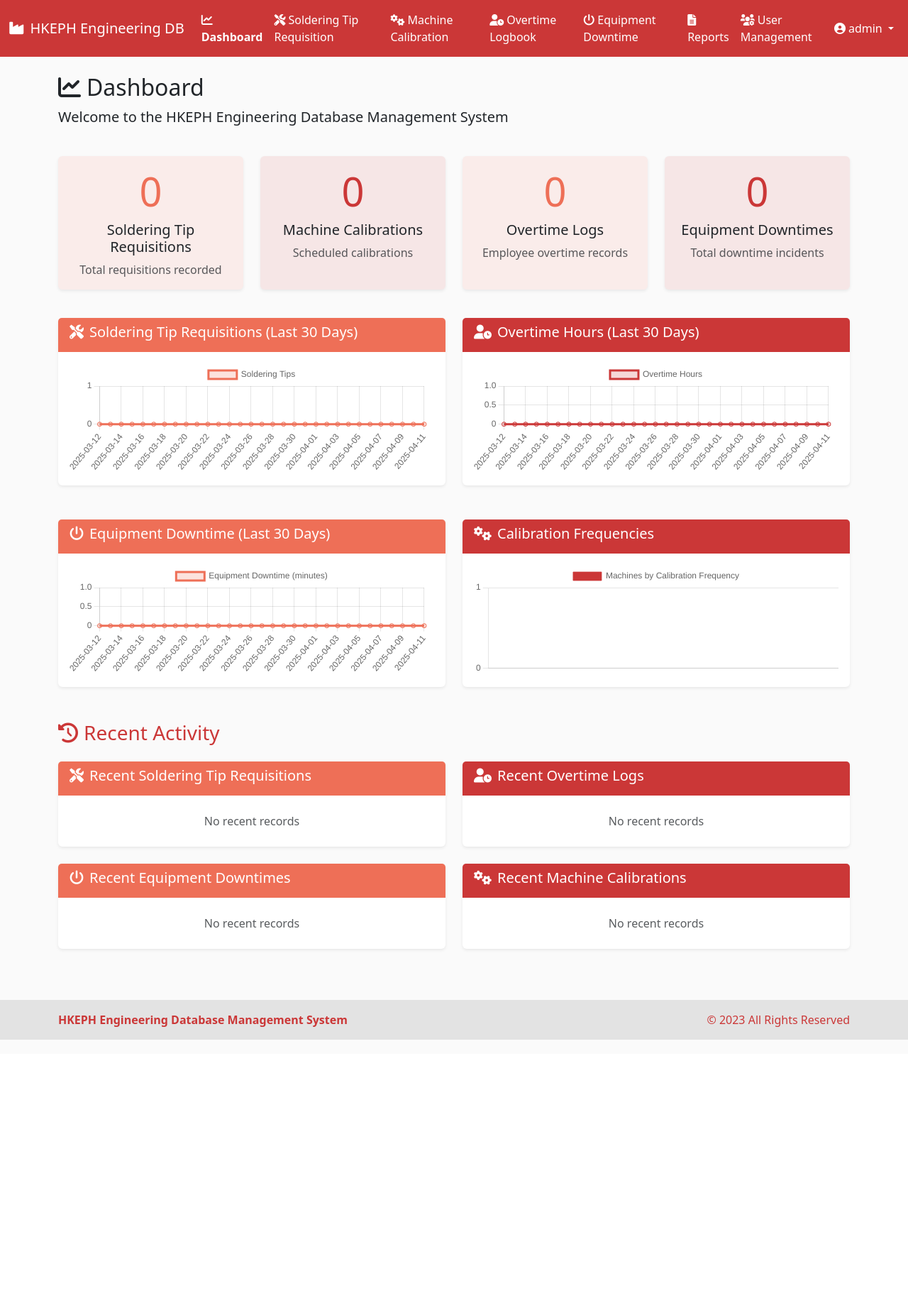
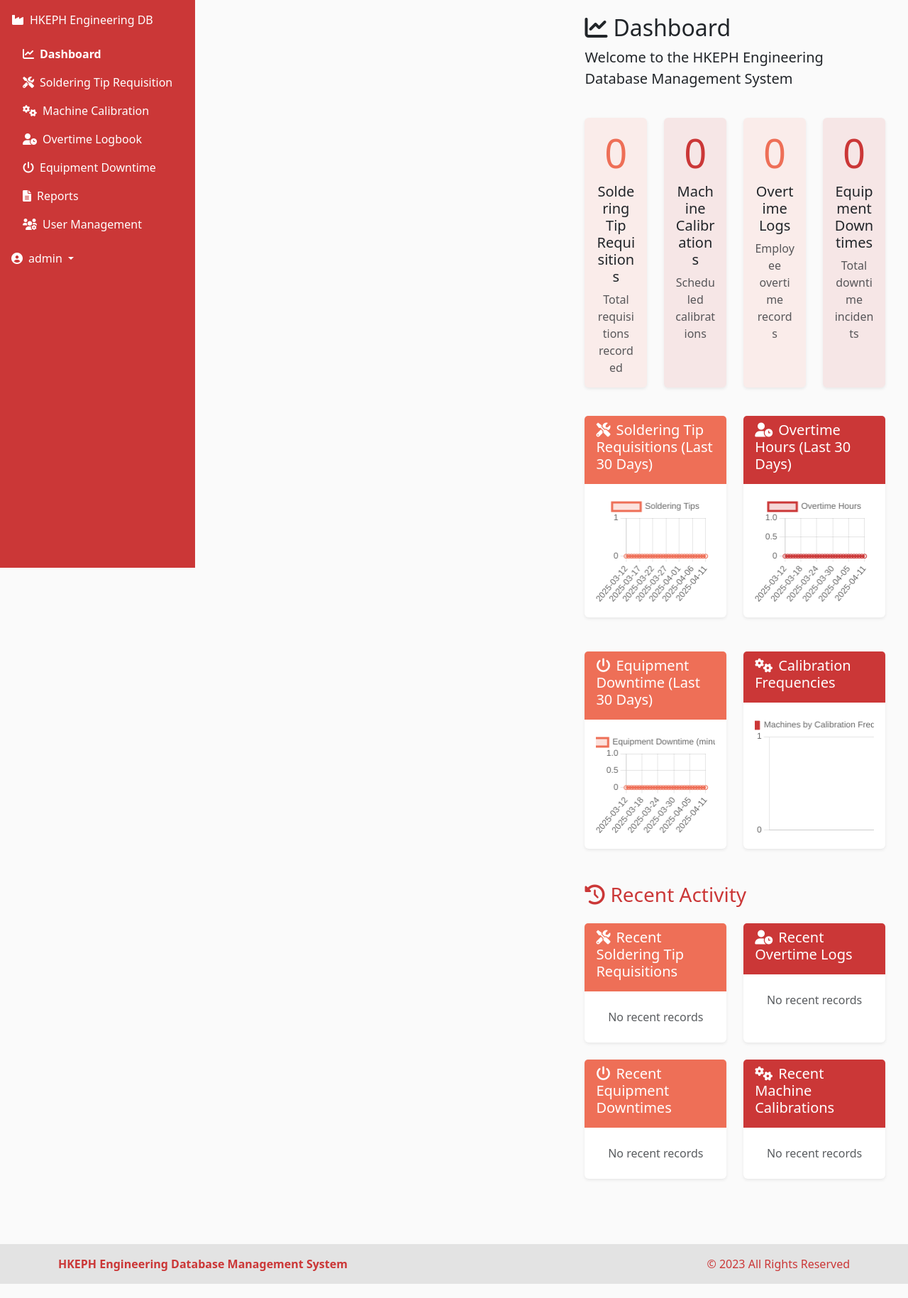
Before and after one commit to Lenardogs/UserManagementDashboard, a Flask app: page / in a window 1280 px wide. Shown: the whole page at 71% size. Before the commit the page ends 1465 px from the top, so only its background shows below. Run offline with Flask 3, Linux system fonts and the light colour scheme; a user stored in the database is signed in; data that the repository does not hold is empty; some libraries are stand-ins or nearby versions.

Commit message:
Assistant checkpoint: Move navigation to left side and adjust layout
Assistant generated file changes:
- templates/base.html: Move navigation to left side, Adjust main content margin

---

User prompt:

i think on the dashboard, you should place 'dashboard', soldering tip requisition', 'machine calibration', 'overtime', 'equipment downtime', 'reports', 'user management' to left side

Replit-Commit-Author: Assistant
Replit-Commit-Session-Id: 1132000a-f111-40a1-ba0b-7cf4ecb0d17a

```diff
--- a/templates/base.html
+++ b/templates/base.html
@@ -19,70 +19,66 @@
     </style>
 </head>
 <body>
-    <!-- Navbar -->
-    <nav class="navbar navbar-expand-lg" style="background-color: var(--accent-secondary); color: white;">
-        <div class="container-fluid">
+    <!-- Side Navigation -->
+    <div class="d-flex">
+        {% if current_user.is_authenticated %}
+        <nav class="sidebar" style="background-color: var(--accent-secondary); min-width: 250px; min-height: 100vh; position: fixed;">
+            <div class="py-3 px-3">
                 <a class="navbar-brand text-white" href="{{ url_for('dashboard') }}">
                     <i class="fas fa-industry me-2"></i>HKEPH Engineering DB
                 </a>
-            <button class="navbar-toggler" type="button" data-bs-toggle="collapse" data-bs-target="#navbarNav" aria-controls="navbarNav" aria-expanded="false" aria-label="Toggle navigation">
-                <span class="navbar-toggler-icon"></span>
-            </button>
-            <div class="collapse navbar-collapse" id="navbarNav">
-                {% if current_user.is_authenticated %}
-                <ul class="navbar-nav">
+            </div>
+            <ul class="nav flex-column px-3">
                 <li class="nav-item">
                     <a class="nav-link text-white {% if request.path == url_for('dashboard') %}active fw-bold{% endif %}" href="{{ url_for('dashboard') }}">
-                            <i class="fas fa-chart-line me-1"></i>Dashboard
+                        <i class="fas fa-chart-line me-2"></i>Dashboard
                     </a>
                 </li>
                 <li class="nav-item">
                     <a class="nav-link text-white {% if request.path == url_for('soldering_tips') %}active fw-bold{% endif %}" href="{{ url_for('soldering_tips') }}">
-                            <i class="fas fa-tools me-1"></i>Soldering Tip Requisition
+                        <i class="fas fa-tools me-2"></i>Soldering Tip Requisition
                     </a>
                 </li>
                 <li class="nav-item">
                     <a class="nav-link text-white {% if request.path == url_for('machine_calibrations') %}active fw-bold{% endif %}" href="{{ url_for('machine_calibrations') }}">
-                            <i class="fas fa-cogs me-1"></i>Machine Calibration
+                        <i class="fas fa-cogs me-2"></i>Machine Calibration
                     </a>
                 </li>
                 <li class="nav-item">
                     <a class="nav-link text-white {% if request.path == url_for('overtime_logbook') %}active fw-bold{% endif %}" href="{{ url_for('overtime_logbook') }}">
-                            <i class="fas fa-user-clock me-1"></i>Overtime Logbook
+                        <i class="fas fa-user-clock me-2"></i>Overtime Logbook
                     </a>
                 </li>
                 <li class="nav-item">
                     <a class="nav-link text-white {% if request.path == url_for('equipment_downtime') %}active fw-bold{% endif %}" href="{{ url_for('equipment_downtime') }}">
-                            <i class="fas fa-power-off me-1"></i>Equipment Downtime
+                        <i class="fas fa-power-off me-2"></i>Equipment Downtime
                     </a>
                 </li>
                 <li class="nav-item">
                     <a class="nav-link text-white {% if request.path == url_for('reports') %}active fw-bold{% endif %}" href="{{ url_for('reports') }}">
-                            <i class="fas fa-file-alt me-1"></i>Reports
+                        <i class="fas fa-file-alt me-2"></i>Reports
                     </a>
                 </li>
                 {% if current_user.is_admin %}
                 <li class="nav-item">
                     <a class="nav-link text-white {% if request.path == url_for('user_management') %}active fw-bold{% endif %}" href="{{ url_for('user_management') }}">
-                            <i class="fas fa-users-cog me-1"></i>User Management
+                        <i class="fas fa-users-cog me-2"></i>User Management
                     </a>
                 </li>
                 {% endif %}
             </ul>
-                <ul class="navbar-nav ms-auto">
-                    <li class="nav-item dropdown">
+            <div class="mt-auto px-3 py-3">
+                <div class="dropdown">
                     <a class="nav-link dropdown-toggle text-white" href="#" id="navbarDropdown" role="button" data-bs-toggle="dropdown" aria-expanded="false">
-                            <i class="fas fa-user-circle me-1"></i>{{ current_user.username }}
+                        <i class="fas fa-user-circle me-2"></i>{{ current_user.username }}
                     </a>
-                        <ul class="dropdown-menu dropdown-menu-end" aria-labelledby="navbarDropdown">
-                            <li><a class="dropdown-item" href="{{ url_for('logout') }}"><i class="fas fa-sign-out-alt me-1"></i>Logout</a></li>
+                    <ul class="dropdown-menu" aria-labelledby="navbarDropdown">
+                        <li><a class="dropdown-item" href="{{ url_for('logout') }}"><i class="fas fa-sign-out-alt me-2"></i>Logout</a></li>
                     </ul>
-                    </li>
-                </ul>
-                {% endif %}
                 </div>
             </div>
         </nav>
+        {% endif %}
 
     <!-- Flash Messages -->
     <div class="container mt-3">
@@ -99,9 +95,12 @@
     </div>
 
     <!-- Main Content -->
-    <main class="container mt-4 mb-5">
+        <main class="flex-grow-1" style="margin-left: 250px; padding: 20px;">
+            <div class="container-fluid">
                 {% block content %}{% endblock %}
+            </div>
         </main>
+    </div>
 
     <!-- Footer -->
     <footer class="py-3 mt-5" style="background-color: var(--light-secondary); color: var(--accent-secondary);">
```
Lines whose indentation alone changed are shown as unchanged.
